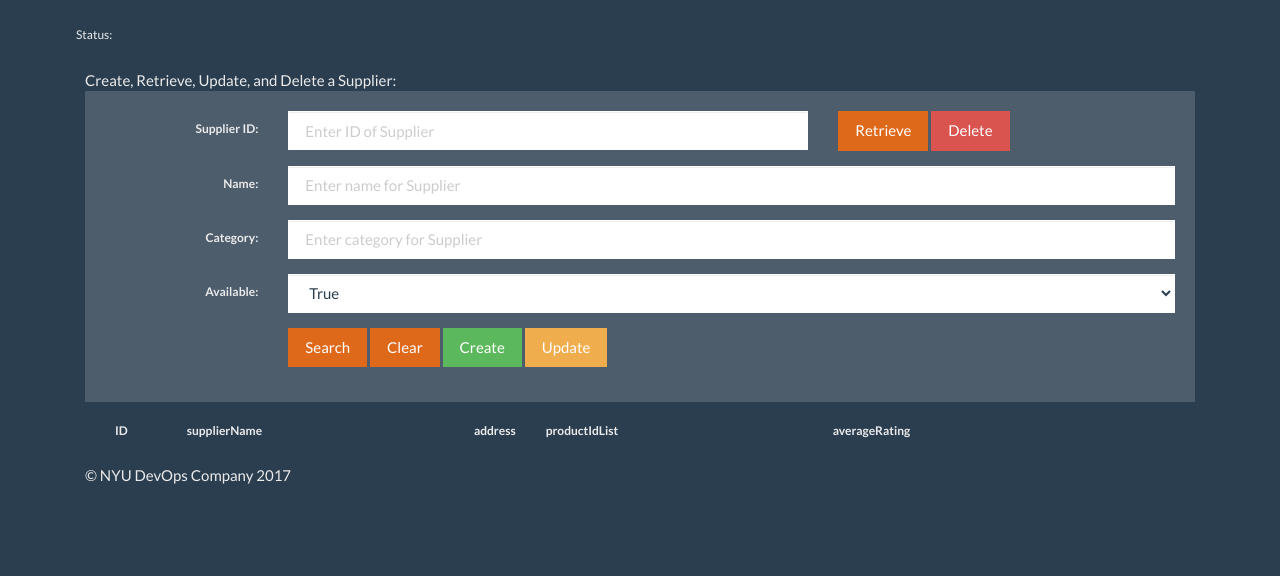
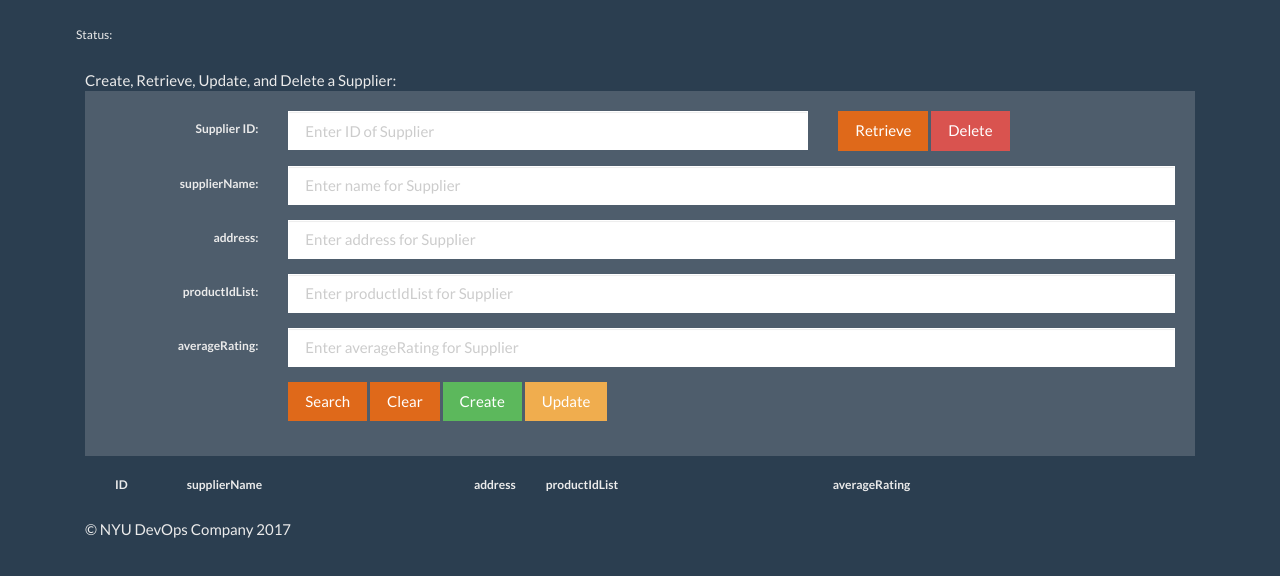
Before and after one commit to NYU-DevOps-Fall19-Suppliers/suppliers, a plain HTML site: page service/static/index.html in a window 1280 px wide. Shown: the part 108-684 px from the top of the page. Drawn offline with Linux system fonts and the light colour scheme; files that its build step writes are made by us from their sources; files whose address does not match are found by name.

```diff
--- a/service/static/index.html
+++ b/service/static/index.html
@@ -40,26 +40,33 @@
 
             <div class="form-horizontal">
               <div class="form-group">
-                <label class="control-label col-sm-2" for="supplier_name">Name:</label>
+                <label class="control-label col-sm-2" for="supplierName">supplierName:</label>
                 <div class="col-sm-10">
                   <input type="text" class="form-control" id="supplier_name" placeholder="Enter name for Supplier">
                 </div>
               </div>
+
               <div class="form-group">
-                <label class="control-label col-sm-2" for="supplier_category">Category:</label>
+                <label class="control-label col-sm-2" for="address">address:</label>
                 <div class="col-sm-10">
-                  <input type="text" class="form-control" id="supplier_category" placeholder="Enter category for Supplier">
+                  <input type="text" class="form-control" id="address" placeholder="Enter address for Supplier">
                 </div>
               </div>
+
               <div class="form-group">
-                <label class="control-label col-sm-2" for="supplier_available">Available:</label>
+                <label class="control-label col-sm-2" for="productIdList">productIdList:</label>
                 <div class="col-sm-10">
-                  <select class="form-control" id="supplier_available">
-                      <option value="true" selected>True</option>
-                      <option value="false">False</option>
-                  </select>
+                    <input type="text" class="form-control" id="productIdList" placeholder="Enter productIdList for Supplier">
                 </div>
               </div>
+
+              <div class="form-group">
+                <label class="control-label col-sm-2" for="averageRating">averageRating:</label>
+                <div class="col-sm-10">
+                    <input type="number" class="form-control" id="averageRating" placeholder="Enter averageRating for Supplier">
+                </div>
+              </div>
+
               <div class="form-group">
                 <div class="col-sm-offset-2 col-sm-10">
                   <button type="submit" class="btn btn-primary" id="search-btn">Search</button>
@@ -68,6 +75,7 @@
                   <button type="submit" class="btn btn-warning" id="update-btn">Update</button>
                 </div>
               </div>
+
           </div> <!-- form div -->
         </div>
 
```
Also changed, not shown: 1 other file.
